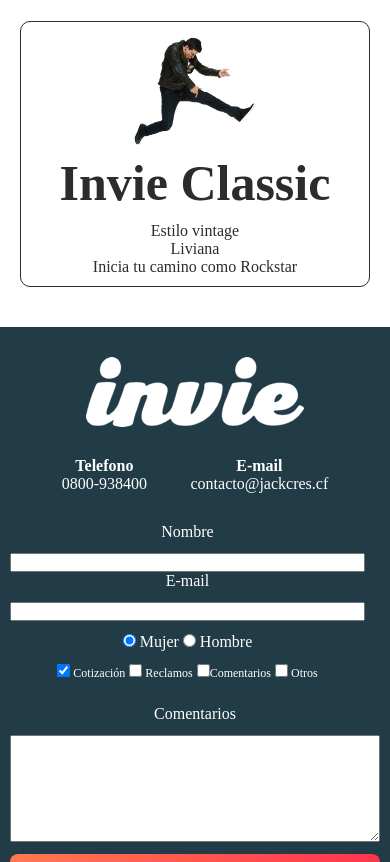
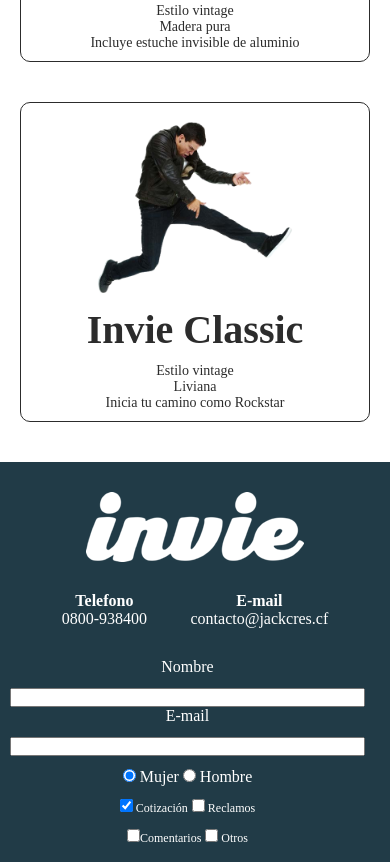
Before and after one commit to jackcresDIV/MarcaPersonal, a plain HTML site: page invie/index.html in a window 390 px wide. Shown: the part 875-1737 px from the top of the page. Drawn offline with Linux system fonts and the light colour scheme; a web font is replaced by a local one.

Commit message:
Minor Changes

```diff
--- a/invie/css/invie.css
+++ b/invie/css/invie.css
@@ -257,7 +257,6 @@
 		.derecha, .izquierda {
 			float: none;
 			position: static;
-			width: 50%;
 		}
 
 		#guitarras ol { list-style: none; }
@@ -285,6 +284,8 @@
 
 		header img { margin-bottom: 20px; }
 	/* PORTADA */
+
+	/* GUITARRAS */ .derecha, .izquierda { width: 70%; } /* GUITARRAS */
 
 	/* FOOTER */
 		footer { padding: 10px; }
@@ -316,6 +317,7 @@
 }
 
 @media screen and (max-width: 480px) {
+	/* PORTADA */
 		nav li {
 			display: block;
 			margin: 0;
@@ -334,4 +336,19 @@
 		#portada h3 {
 			font-size: 16px;
 		}
+	/* PORTADA */
+
+	/* GUITARRAS */
+		.derecha, .izquierda { width: 80%; }
+
+		.titulo-g {
+			font-size: 40px;
 		}
+
+		.guitarras li {
+			font-size: 14px;
+		}
+
+
+	/* GUITARRAS */
+}
--- a/invie/index.html
+++ b/invie/index.html
@@ -100,18 +100,22 @@
 					</div>
 
 					<div class="intereses">
+						<div>
 							<label for="Cotizacion">
 								<input type="checkbox" checked id="Cotizacion" name="intereses" value="cotizacion"> Cotización
 							</label>
 							<label for="Reclamos">
 								<input type="checkbox" id="Reclamos" name="intereses" value="reclamos"> Reclamos
 							</label>
+						</div>
+						<div>
 							<label for="Comentarios">
 								<input type="checkbox" id="Comentarios" name="intereses" value="comentarios">Comentarios
 							</label>
 							<label for="Otros">
 								<input type="checkbox" id="Otros" name="intereses" value="otros"> Otros
 							</label>
+						</div>
 					</div>
 				</div>
 
```
Lines whose indentation alone changed are shown as unchanged.
